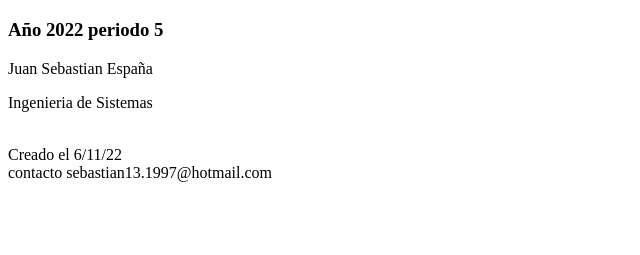
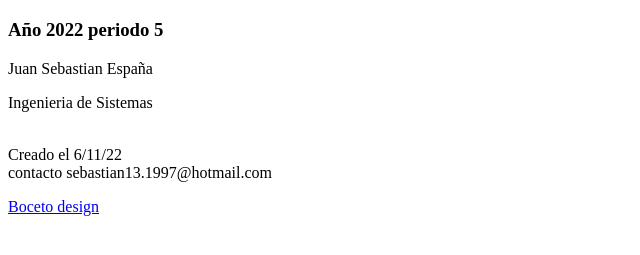
Before and after one commit to sebaespa17/DSW-JUANESPA-A, a plain HTML site: page index.html in a window 1280 px wide. Shown: the part 87-342 px from the top of the page, without its empty margins (0-640 px from the left). Drawn offline with Linux system fonts and the light colour scheme.

Commit message:
cambiofinal

```diff
--- a/index.html
+++ b/index.html
@@ -13,6 +13,8 @@
     <p>Ingenieria de Sistemas</p>
     <br> Creado el 6/11/22
     <br>contacto sebastian13.1997@hotmail.com
+    <p><a href="design.html">Boceto design</a></p>
+
 
 </body>
 </html>
```
